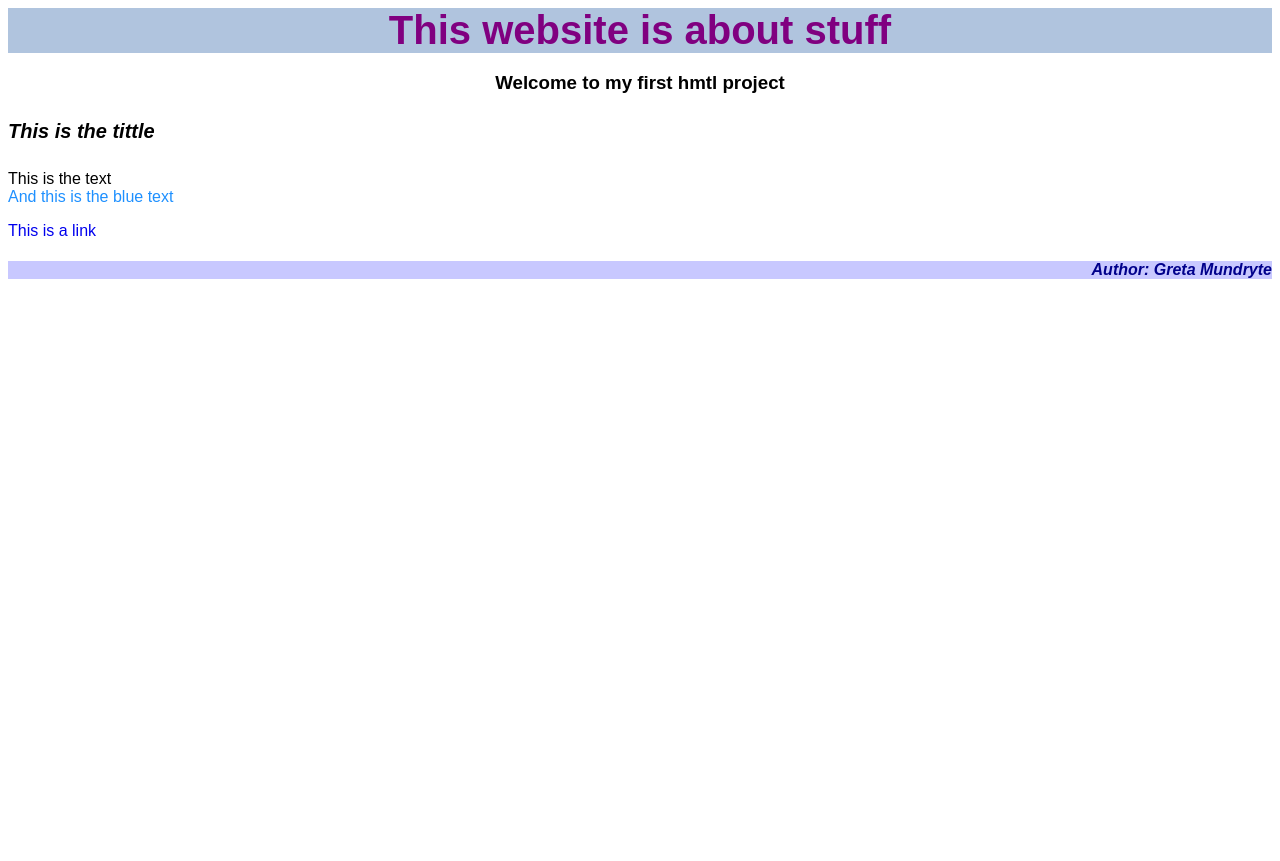
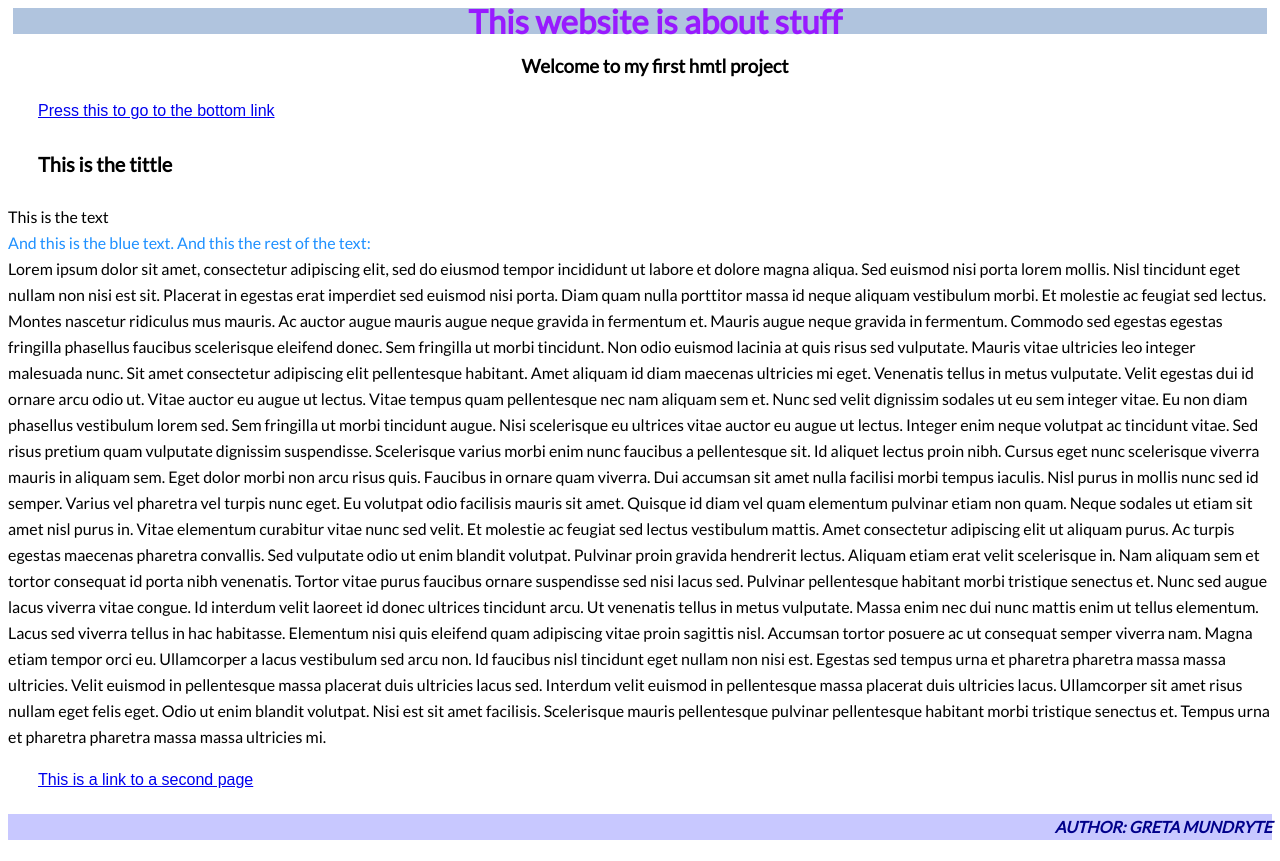
Before and after one commit to GretaMundryte/Code_samples, a plain HTML site: page HtmlGenerator/html/index.html in a window 1280 px wide. Before the commit the page ends 800 px from the top, so only its background shows below. Drawn offline with Linux system fonts and the light colour scheme; a web font is replaced by a local one.

Commit message:
Add second page and links

```diff
--- a/HtmlGenerator/html/index.html
+++ b/HtmlGenerator/html/index.html
@@ -3,17 +3,23 @@
 <head>
     <meta charset="UTF-8">
     <title>Hello World!</title>
+    <link href="https://fonts.googleapis.com/css2?family=Lato&display=swap" rel="stylesheet">
     <link rel="stylesheet" href="style.css">
 </head>
 <body>
 <!--This is the main content-->
 <section class="index-intro">
     <h1>This website is about stuff</h1>
-    <p><h3>Welcome to my first hmtl project</h3></p>
+    <h3>Welcome to my first hmtl project</h3>
+    <p title="Press this link"><a href="#link">Press this to go to the bottom link</a></p>
 </section>
 <h4 id="tittle">This is the tittle</h4>
-    This is the text<br><span style="color:dodgerblue;">And this is the blue text</span>
-    <p title="Press this link"><a href="x">This is a link</a></p>
-    <h4>Author: Greta Mundryte</h4>
+This is the text<br><span style="color:dodgerblue;">And this is the blue text. And this the rest of the text:</span><br>Lorem ipsum dolor sit amet, consectetur adipiscing elit, sed do eiusmod tempor incididunt ut labore et dolore magna aliqua. Sed euismod nisi porta lorem mollis. Nisl tincidunt eget nullam non nisi est sit. Placerat in egestas erat imperdiet sed euismod nisi porta. Diam quam nulla porttitor massa id neque aliquam vestibulum morbi. Et molestie ac feugiat sed lectus. Montes nascetur ridiculus mus mauris. Ac auctor augue mauris augue neque gravida in fermentum et. Mauris augue neque gravida in fermentum. Commodo sed egestas egestas fringilla phasellus faucibus scelerisque eleifend donec. Sem fringilla ut morbi tincidunt.
+Non odio euismod lacinia at quis risus sed vulputate. Mauris vitae ultricies leo integer malesuada nunc. Sit amet consectetur adipiscing elit pellentesque habitant. Amet aliquam id diam maecenas ultricies mi eget. Venenatis tellus in metus vulputate. Velit egestas dui id ornare arcu odio ut. Vitae auctor eu augue ut lectus. Vitae tempus quam pellentesque nec nam aliquam sem et. Nunc sed velit dignissim sodales ut eu sem integer vitae. Eu non diam phasellus vestibulum lorem sed. Sem fringilla ut morbi tincidunt augue. Nisi scelerisque eu ultrices vitae auctor eu augue ut lectus. Integer enim neque volutpat ac tincidunt vitae. Sed risus pretium quam vulputate dignissim suspendisse. Scelerisque varius morbi enim nunc faucibus a pellentesque sit. Id aliquet lectus proin nibh.
+Cursus eget nunc scelerisque viverra mauris in aliquam sem. Eget dolor morbi non arcu risus quis. Faucibus in ornare quam viverra. Dui accumsan sit amet nulla facilisi morbi tempus iaculis. Nisl purus in mollis nunc sed id semper. Varius vel pharetra vel turpis nunc eget. Eu volutpat odio facilisis mauris sit amet. Quisque id diam vel quam elementum pulvinar etiam non quam. Neque sodales ut etiam sit amet nisl purus in. Vitae elementum curabitur vitae nunc sed velit. Et molestie ac feugiat sed lectus vestibulum mattis. Amet consectetur adipiscing elit ut aliquam purus. Ac turpis egestas maecenas pharetra convallis.
+Sed vulputate odio ut enim blandit volutpat. Pulvinar proin gravida hendrerit lectus. Aliquam etiam erat velit scelerisque in. Nam aliquam sem et tortor consequat id porta nibh venenatis. Tortor vitae purus faucibus ornare suspendisse sed nisi lacus sed. Pulvinar pellentesque habitant morbi tristique senectus et. Nunc sed augue lacus viverra vitae congue. Id interdum velit laoreet id donec ultrices tincidunt arcu. Ut venenatis tellus in metus vulputate. Massa enim nec dui nunc mattis enim ut tellus elementum. Lacus sed viverra tellus in hac habitasse. Elementum nisi quis eleifend quam adipiscing vitae proin sagittis nisl. Accumsan tortor posuere ac ut consequat semper viverra nam.
+Magna etiam tempor orci eu. Ullamcorper a lacus vestibulum sed arcu non. Id faucibus nisl tincidunt eget nullam non nisi est. Egestas sed tempus urna et pharetra pharetra massa massa ultricies. Velit euismod in pellentesque massa placerat duis ultricies lacus sed. Interdum velit euismod in pellentesque massa placerat duis ultricies lacus. Ullamcorper sit amet risus nullam eget felis eget. Odio ut enim blandit volutpat. Nisi est sit amet facilisis. Scelerisque mauris pellentesque pulvinar pellentesque habitant morbi tristique senectus et. Tempus urna et pharetra pharetra massa massa ultricies mi.
+<p id="link" title="Press this link"><a href="second_page.html">This is a link to a second page</a></p>
+<h4 id="signature">author: greta mundryte</h4>
 </body>
 </html>
--- a/HtmlGenerator/html/style.css
+++ b/HtmlGenerator/html/style.css
@@ -1,11 +1,17 @@
+@font-face {
+    src: url(fonts/Quicksand-VariableFont_wght.ttf);
+    font-family: Quicksand;
+}
 body {
-    font-family: arial, serif;
+    font-family: 'Lato', sans-serif;
+    text-indent: 30px;
+    line-height: 26px;
 }
 
 h1 {
-    color: purple;
-    font-size: 40px;
-    margin: 0px;
+    color: rgb(152, 26, 255);
+    font-size: 33px;
+    margin: 5px;
     background-color: lightsteelblue;
     text-align: center;
 }
@@ -23,8 +29,11 @@ h4 {
     color: #00008b;
     background-color: rgb(200, 200, 350);
     text-align: right;
+}
+a {
+    font-family: 'Quicksand', sans-serif;
+}
+#signature {
+    text-transform: uppercase;
     font-style: italic;
 }
-a {
-    text-decoration: none;
-}
```
Lines whose indentation alone changed are shown as unchanged.
